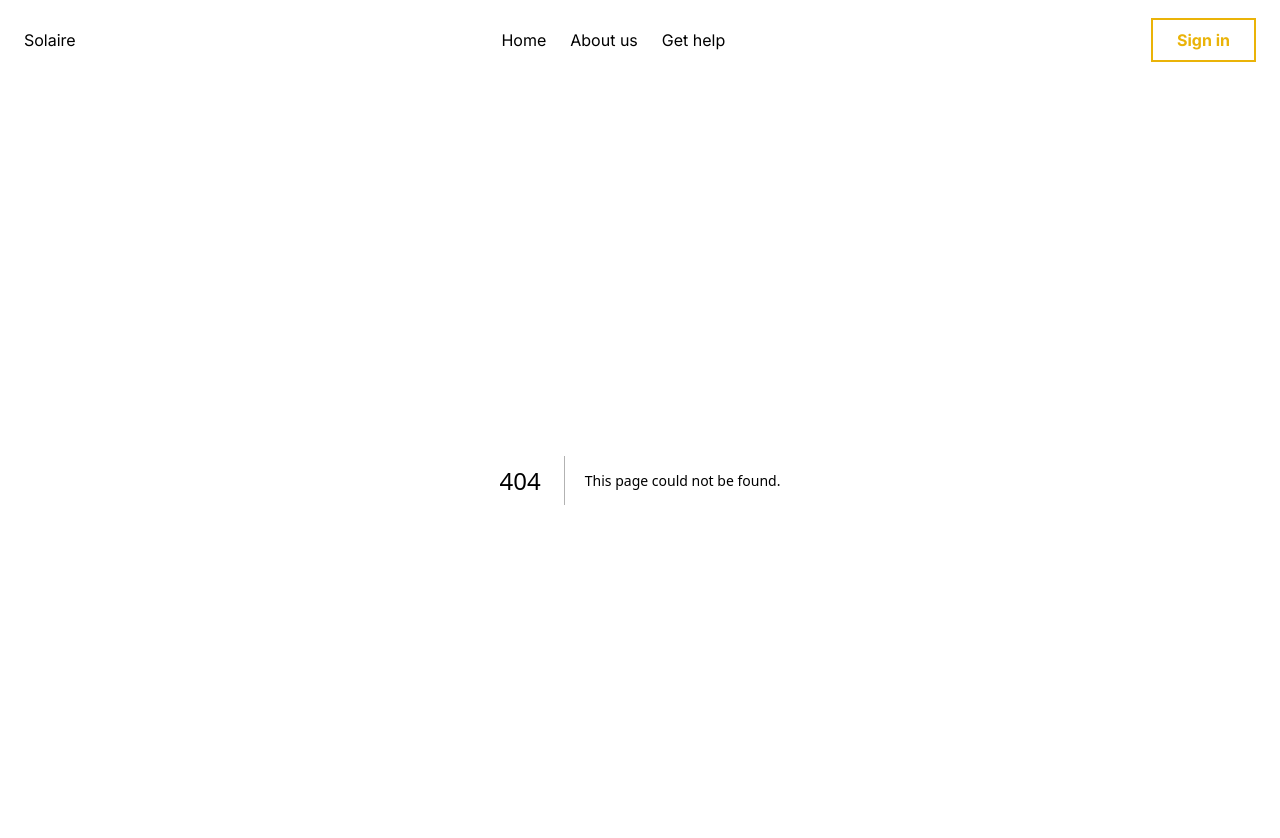
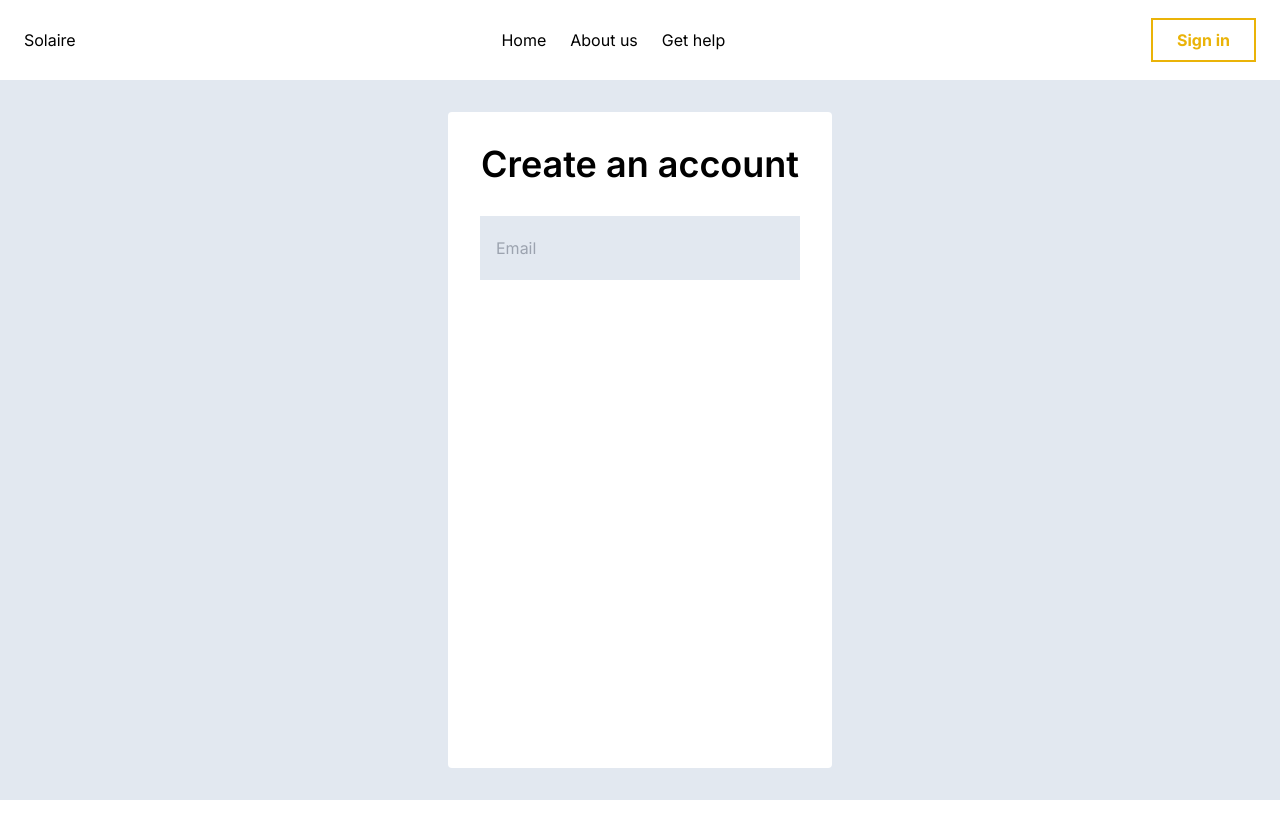
Before and after one commit to IssamKharbache/Solaire, a Next.js app: page /register in a window 1280 px wide. Before the commit this address had no page. Shown: the top 838 px of the page. After the commit the page ends 800 px from the top, so only its background shows below. Built offline with nearby package versions, Linux system fonts and the light colour scheme.

Commit message:
creating login register and dashboard pages

```diff
--- /dev/null
+++ b/app/dashboard/page.jsx
@@ -0,0 +1,7 @@
+import React from "react";
+
+const Dashboard = () => {
+  return <div>Dashboard</div>;
+};
+
+export default Dashboard;
--- /dev/null
+++ b/app/login/page.jsx
@@ -0,0 +1,7 @@
+import React from "react";
+
+const LoginPage = () => {
+  return <div>LoginPage</div>;
+};
+
+export default LoginPage;
--- /dev/null
+++ b/app/register/page.jsx
@@ -0,0 +1,22 @@
+import React from "react";
+
+const RegisterPage = () => {
+  return (
+    <div className="flex  h-[calc(100vh-80px)] bg-slate-200 ">
+      <div className="p-8 rounded  w-96 mx-auto bg-white m-8">
+        <h1 className="text-4xl text-center font-semibold mb-8">
+          Create an account
+        </h1>
+        <form className="flex flex-col w-full">
+          <input
+            type="text"
+            placeholder="Email"
+            className="h-16 bg-slate-200 px-4"
+          />
+        </form>
+      </div>
+    </div>
+  );
+};
+
+export default RegisterPage;
```
Also changed, not shown: package.json (+8 -5 lines), 2 other files (tests, documents, lock files or other folders).
